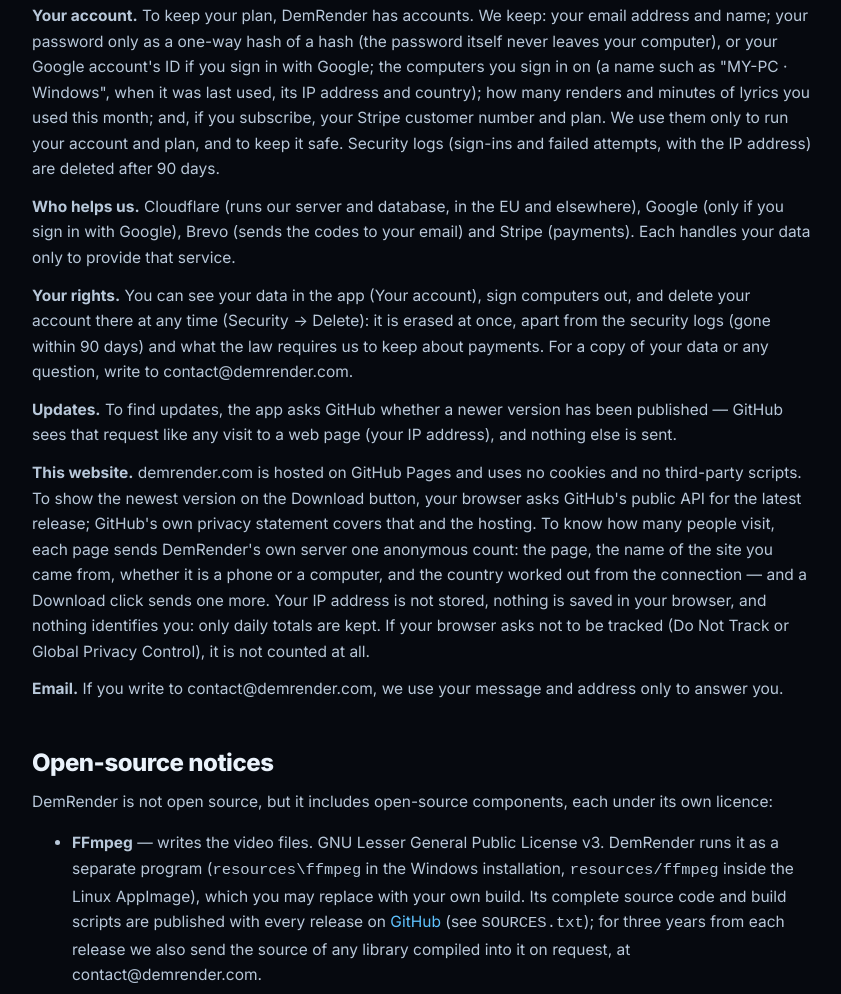
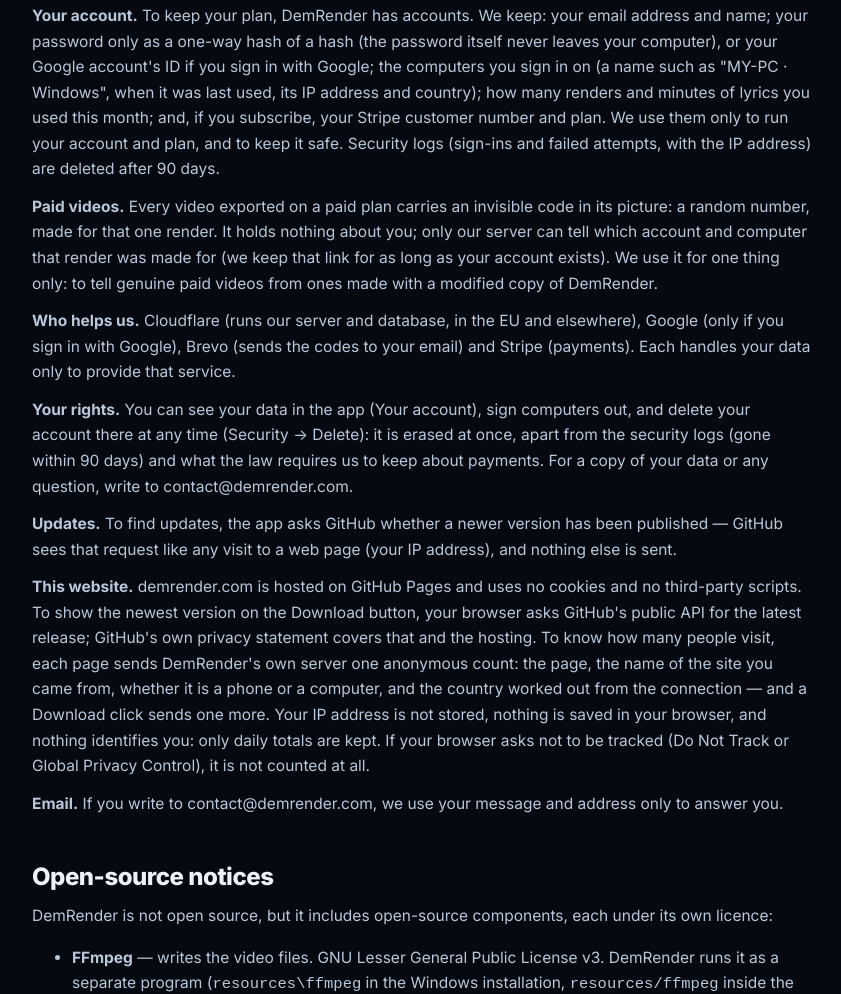
Before and after one commit to dagafitei72-cpu/demrender.com, a plain HTML site: page legal.html in a window 1280 px wide. Shown: the part 2329-3323 px from the top of the page, without its empty margins (218-1059 px from the left). Drawn offline with Linux system fonts and the light colour scheme.

Commit message:
Legal: paid videos carry an invisible per-render code (DemRender 1.1.38)

```diff
--- a/legal.html
+++ b/legal.html
@@ -118,6 +118,9 @@ Copyright (c) 2026 Dandem. All rights reserved.
         password itself never leaves your computer), or your Google account's ID if you sign in with Google; the computers you sign in on (a name such as
         "MY-PC · Windows", when it was last used, its IP address and country); how many renders and minutes of lyrics you used this month; and, if you subscribe, your Stripe
         customer number and plan. We use them only to run your account and plan, and to keep it safe. Security logs (sign-ins and failed attempts, with the IP address) are deleted after 90 days.</p>
+      <p><b>Paid videos.</b> Every video exported on a paid plan carries an invisible code in its picture: a random number, made for that one render.
+        It holds nothing about you; only our server can tell which account and computer that render was made for (we keep that link for as long as
+        your account exists). We use it for one thing only: to tell genuine paid videos from ones made with a modified copy of DemRender.</p>
       <p><b>Who helps us.</b> Cloudflare (runs our server and database, in the EU and elsewhere), Google (only if you sign in with Google), Brevo (sends the codes
         to your email) and Stripe (payments). Each handles your data only to provide that service.</p>
       <p><b>Your rights.</b> You can see your data in the app (Your account), sign computers out, and delete your account there at any time (Security → Delete):
```
